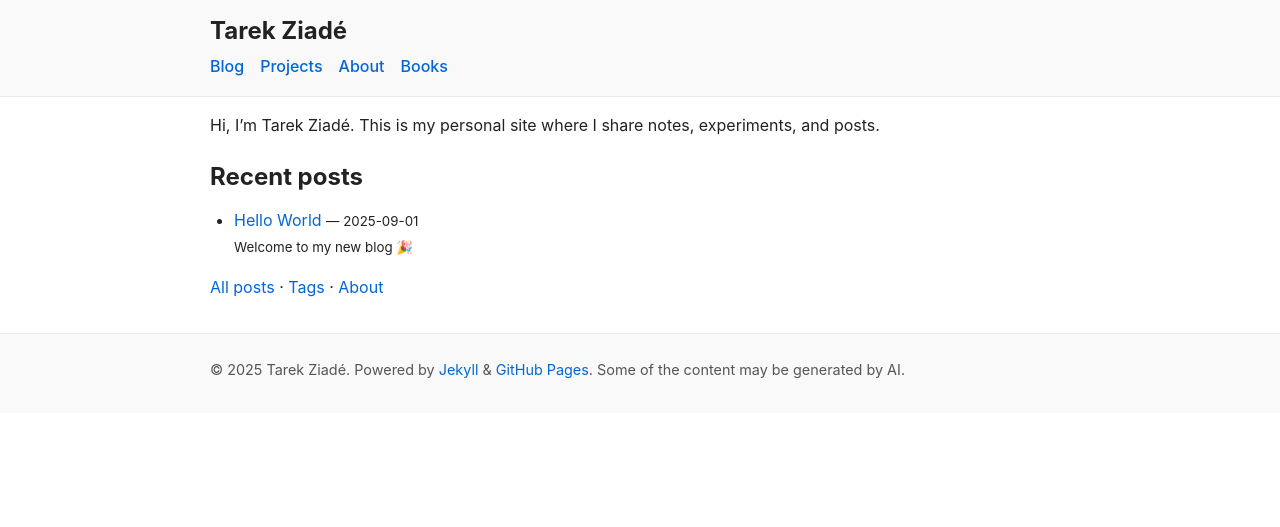
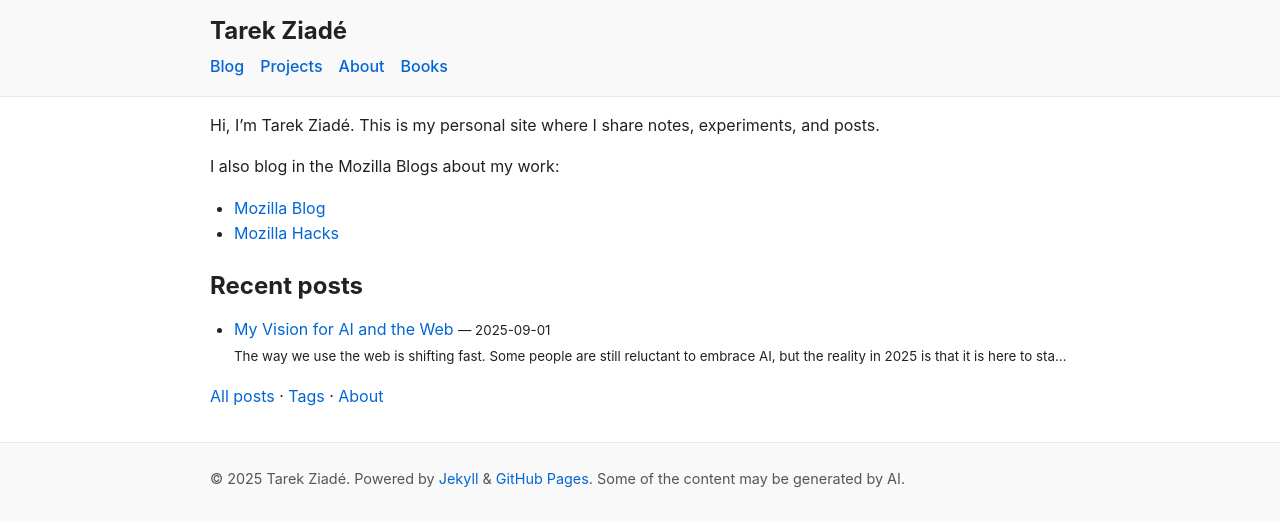
Before and after one commit to tarekziade/tarekziade.github.io, a Jekyll site: the page built from index.html, in a window 1280 px wide. Shown: the top 527 px of the page. Built offline with Jekyll 4.4.1, drawn with Linux system fonts in a browser that asks for light colours; the list of posts is cut into pages by our own code; some of the changed lines change nothing that is shown.

Commit message:
one post

```diff
--- a/_posts/2025-09-01-hello-world.md
+++ /dev/null
@@ -1,22 +0,0 @@
----
-layout: post
-title: "Hello World"
-date: 2025-09-01
-tags: [intro, meta]
----
-
-Welcome to my new blog 🎉
-
-For years I have used Pelican to publish my blog, but I wanted to try something new
-and that did not require running my own server.
-
-I’m now using **Jekyll** + **GitHub Pages** to publish posts.
-This setup is lightweight, fast, and lets me write everything in plain Markdown.
-
-Here’s what you can expect here:
-- Notes on programming and open source
-- Experiments with web technologies
-- Personal projects
-- Occasional posts about running, cycling, and marathons
-
-Thanks for stopping by — more posts soon!
--- /dev/null
+++ b/_posts/2025-09-01-vision-for-ai.md
@@ -0,0 +1,43 @@
+---
+layout: post
+title: "My Vision for AI and the Web"
+date: 2025-09-01
+author: "Tarek Ziade"
+tags: [AI, Web, Firefox, Privacy, Browsers]
+---
+
+The way we use the web is shifting fast. Some people are still reluctant to
+embrace AI, but the reality in 2025 is that it is here to stay. The right
+response is not to reject it, but to make the best of it and shape it in ways
+that serve us. Search indices are fading, and chatbots are taking their place.
+Instead of browsing links, we are asking questions and getting answers directly.
+That is convenient, but it also moves control away from users and into the hands
+of a few AI providers.
+
+## The Browser’s New Role
+
+Browsers have always been the gateway to the web, but for a long time they have
+stayed neutral. Now, with AI changing how we find and use information, I believe
+the browser should become more active. That is why we have started adding local
+AI features in Firefox that respect privacy by design. For example, the PDF.js
+alt text generator and the Smart Tab feature both run on small models that we
+trained, which are downloaded to your device and executed locally. Your data
+never leaves your machine. This is the kind of approach that keeps people in
+control, instead of handing that control over to centralized platforms.
+
+## The Hybrid Approach
+
+AI will not all run locally yet. Large models still need server-side power. But
+smaller, specialized models can run on your device today, privately and
+securely. That is the balance I believe in: local AI for lightweight,
+privacy-first features, and server AI only when the workload is too heavy. On
+top of that, privacy on the server side is improving quickly thanks to
+technologies like GPU enclaves, for example Nvidia's Confidential Compute. As
+devices get stronger and these safeguards mature, more intelligence can shift
+back to the user’s side with stronger guarantees at every step.
+
+## The Future
+
+The path forward is clear to me. We need to build powerful hybrid-based
+features, but always with deep care for security and privacy. That is how we
+make AI in the browser truly serve the people who use it.
--- a/index.html
+++ b/index.html
@@ -4,6 +4,14 @@ title: Home
 ---
 
 <p>Hi, I’m {{ site.title }}. This is my personal site where I share notes, experiments, and posts.</p>
+
+<p>I also blog in the Mozilla Blogs about my work:</p>
+
+
+<ul>
+  <li><a href="https://blog.mozilla.org/en/author/tziademozilla-com/">Mozilla Blog</a></li>
+  <li><a href="https://hacks.mozilla.org/author/tziademozilla-com">Mozilla Hacks</a></li>
+</ul>
 
 <h2>Recent posts</h2>
 <ul>
```
Also changed, not shown: 5 other files.
